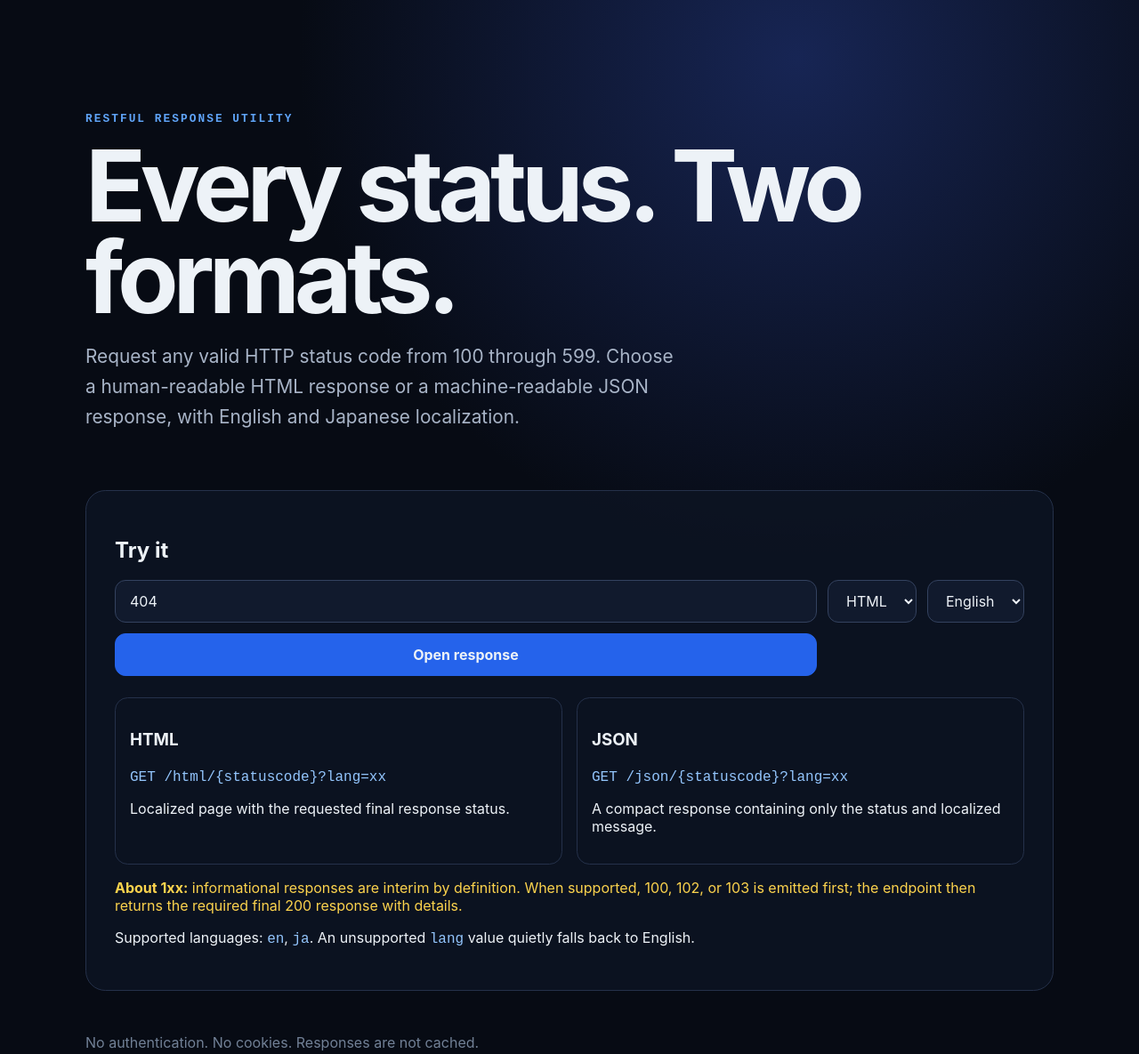
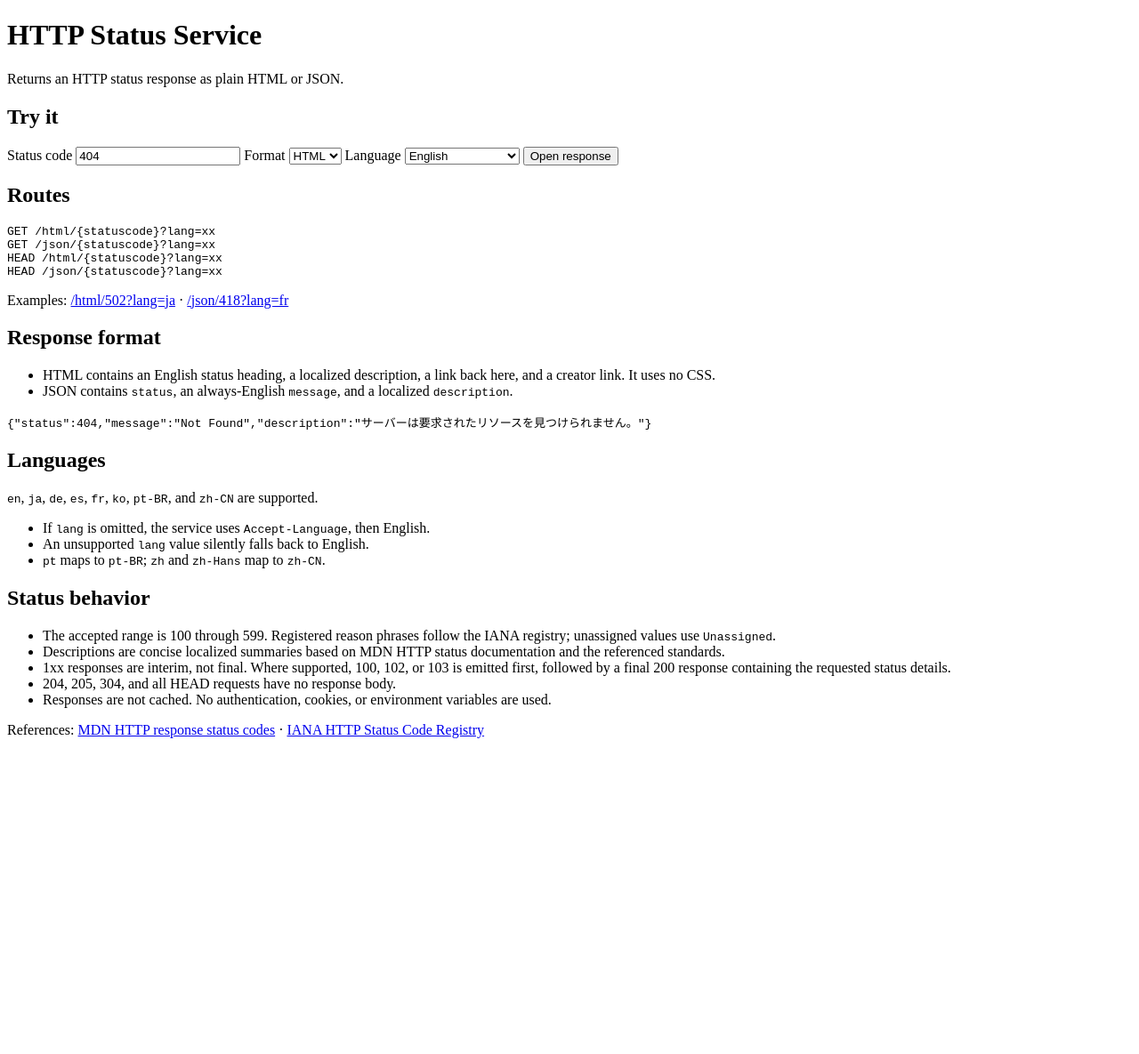
Before and after one commit to Kihamda/http-status-service, a website: page index.html in a window 1280 px wide. Shown: the whole page at 89% size. After the commit the page ends 846 px from the top, so only its background shows below. Drawn offline with Linux system fonts and the light colour scheme.

Commit message:
Expand localized status responses

```diff
--- a/index.html
+++ b/index.html
@@ -5,61 +5,74 @@
   <meta name="viewport" content="width=device-width, initial-scale=1">
   <meta name="description" content="Return any valid HTTP status code as HTML or JSON.">
   <title>HTTP Status Service</title>
-  <style>
-    :root { color-scheme: dark; font-family: Inter, ui-sans-serif, system-ui, sans-serif; background: #070b14; color: #edf2f7; }
-    * { box-sizing: border-box; }
-    body { margin: 0; min-height: 100vh; background: radial-gradient(circle at 70% 5%, #172554 0, transparent 35rem), #070b14; }
-    main { width: min(68rem, calc(100% - 2rem)); margin: auto; padding: clamp(3rem, 10vw, 8rem) 0; }
-    .eyebrow { color: #60a5fa; font: 700 .8rem/1 ui-monospace, monospace; letter-spacing: .16em; text-transform: uppercase; }
-    h1 { max-width: 13ch; margin: 1rem 0; font-size: clamp(3rem, 9vw, 7rem); line-height: .92; letter-spacing: -.055em; }
-    .lead { max-width: 42rem; color: #a8b4c7; font-size: clamp(1.05rem, 2.2vw, 1.3rem); line-height: 1.65; }
-    section { margin-top: 4rem; padding: clamp(1.25rem, 4vw, 2rem); border: 1px solid #25314a; border-radius: 1.4rem; background: #0d1423cc; }
-    form { display: grid; grid-template-columns: 1fr auto auto; gap: .75rem; }
-    input, select, button { min-height: 3rem; border: 1px solid #34425f; border-radius: .75rem; background: #111a2d; color: inherit; padding: 0 1rem; font: inherit; }
-    button { border-color: #2563eb; background: #2563eb; font-weight: 700; cursor: pointer; }
-    .routes { display: grid; grid-template-columns: repeat(2, minmax(0, 1fr)); gap: 1rem; margin-top: 1.5rem; }
-    article { padding: 1rem; border: 1px solid #25314a; border-radius: .9rem; }
-    code { color: #93c5fd; font-family: ui-monospace, SFMono-Regular, monospace; overflow-wrap: anywhere; }
-    .note { color: #fcd34d; }
-    footer { margin-top: 3rem; color: #718096; }
-    @media (max-width: 42rem) { form { grid-template-columns: 1fr 1fr; } input { grid-column: 1 / -1; } .routes { grid-template-columns: 1fr; } }
-  </style>
 </head>
 <body>
   <main>
-    <div class="eyebrow">RESTful response utility</div>
-    <h1>Every status. Two formats.</h1>
-    <p class="lead">Request any valid HTTP status code from 100 through 599. Choose a human-readable HTML response or a machine-readable JSON response, with English and Japanese localization.</p>
+    <h1>HTTP Status Service</h1>
+    <p>Returns an HTTP status response as plain HTML or JSON.</p>
 
-    <section aria-labelledby="try-title">
-      <h2 id="try-title">Try it</h2>
-      <form id="request-form">
-        <input id="status-code" aria-label="HTTP status code" inputmode="numeric" pattern="[1-5][0-9]{2}" value="404" required>
-        <select id="format" aria-label="Response format"><option value="html">HTML</option><option value="json">JSON</option></select>
-        <select id="language" aria-label="Language"><option value="en">English</option><option value="ja">日本語</option></select>
-        <button type="submit">Open response</button>
-      </form>
+    <h2>Try it</h2>
+    <form id="request-form">
+      <label>Status code <input id="status-code" inputmode="numeric" pattern="[1-5][0-9]{2}" value="404" required></label>
+      <label>Format <select id="format"><option value="html">HTML</option><option value="json">JSON</option></select></label>
+      <label>Language
+        <select id="language">
+          <option value="en">English</option>
+          <option value="ja">日本語</option>
+          <option value="de">Deutsch</option>
+          <option value="es">Español</option>
+          <option value="fr">Français</option>
+          <option value="ko">한국어</option>
+          <option value="pt-BR">Português (Brasil)</option>
+          <option value="zh-CN">简体中文</option>
+        </select>
+      </label>
+      <button type="submit">Open response</button>
+    </form>
 
-      <div class="routes">
-        <article><h3>HTML</h3><code>GET /html/{statuscode}?lang=xx</code><p>Localized page with the requested final response status.</p></article>
-        <article><h3>JSON</h3><code>GET /json/{statuscode}?lang=xx</code><p>A compact response containing only the status and localized message.</p></article>
-      </div>
+    <h2>Routes</h2>
+    <pre>GET /html/{statuscode}?lang=xx
+GET /json/{statuscode}?lang=xx
+HEAD /html/{statuscode}?lang=xx
+HEAD /json/{statuscode}?lang=xx</pre>
+    <p>Examples: <a href="/html/502?lang=ja">/html/502?lang=ja</a> · <a href="/json/418?lang=fr">/json/418?lang=fr</a></p>
 
-      <p class="note"><strong>About 1xx:</strong> informational responses are interim by definition. When supported, 100, 102, or 103 is emitted first; the endpoint then returns the required final 200 response with details.</p>
-      <p>Supported languages: <code>en</code>, <code>ja</code>. An unsupported <code>lang</code> value quietly falls back to English.</p>
-    </section>
-    <footer>No authentication. No cookies. Responses are not cached.</footer>
+    <h2>Response format</h2>
+    <ul>
+      <li>HTML contains an English status heading, a localized description, a link back here, and a creator link. It uses no CSS.</li>
+      <li>JSON contains <code>status</code>, an always-English <code>message</code>, and a localized <code>description</code>.</li>
+    </ul>
+    <pre>{"status":404,"message":"Not Found","description":"サーバーは要求されたリソースを見つけられません。"}</pre>
+
+    <h2>Languages</h2>
+    <p><code>en</code>, <code>ja</code>, <code>de</code>, <code>es</code>, <code>fr</code>, <code>ko</code>, <code>pt-BR</code>, and <code>zh-CN</code> are supported.</p>
+    <ul>
+      <li>If <code>lang</code> is omitted, the service uses <code>Accept-Language</code>, then English.</li>
+      <li>An unsupported <code>lang</code> value silently falls back to English.</li>
+      <li><code>pt</code> maps to <code>pt-BR</code>; <code>zh</code> and <code>zh-Hans</code> map to <code>zh-CN</code>.</li>
+    </ul>
+
+    <h2>Status behavior</h2>
+    <ul>
+      <li>The accepted range is 100 through 599. Registered reason phrases follow the IANA registry; unassigned values use <code>Unassigned</code>.</li>
+      <li>Descriptions are concise localized summaries based on MDN HTTP status documentation and the referenced standards.</li>
+      <li>1xx responses are interim, not final. Where supported, 100, 102, or 103 is emitted first, followed by a final 200 response containing the requested status details.</li>
+      <li>204, 205, 304, and all HEAD requests have no response body.</li>
+      <li>Responses are not cached. No authentication, cookies, or environment variables are used.</li>
+    </ul>
+
+    <p>References: <a href="https://developer.mozilla.org/en-US/docs/Web/HTTP/Reference/Status">MDN HTTP response status codes</a> · <a href="https://www.iana.org/assignments/http-status-codes/http-status-codes.xhtml">IANA HTTP Status Code Registry</a></p>
   </main>
   <script>
     const form = document.querySelector('#request-form');
     const queryLanguage = new URLSearchParams(location.search).get('lang');
-    if (['en', 'ja'].includes(queryLanguage)) document.querySelector('#language').value = queryLanguage;
+    const language = document.querySelector('#language');
+    if ([...language.options].some((option) => option.value === queryLanguage)) language.value = queryLanguage;
     form.addEventListener('submit', (event) => {
       event.preventDefault();
       const code = document.querySelector('#status-code').value;
       const format = document.querySelector('#format').value;
-      const lang = document.querySelector('#language').value;
-      location.href = `/${format}/${encodeURIComponent(code)}?lang=${encodeURIComponent(lang)}`;
+      location.href = `/${format}/${encodeURIComponent(code)}?lang=${encodeURIComponent(language.value)}`;
     });
   </script>
 </body>
```
